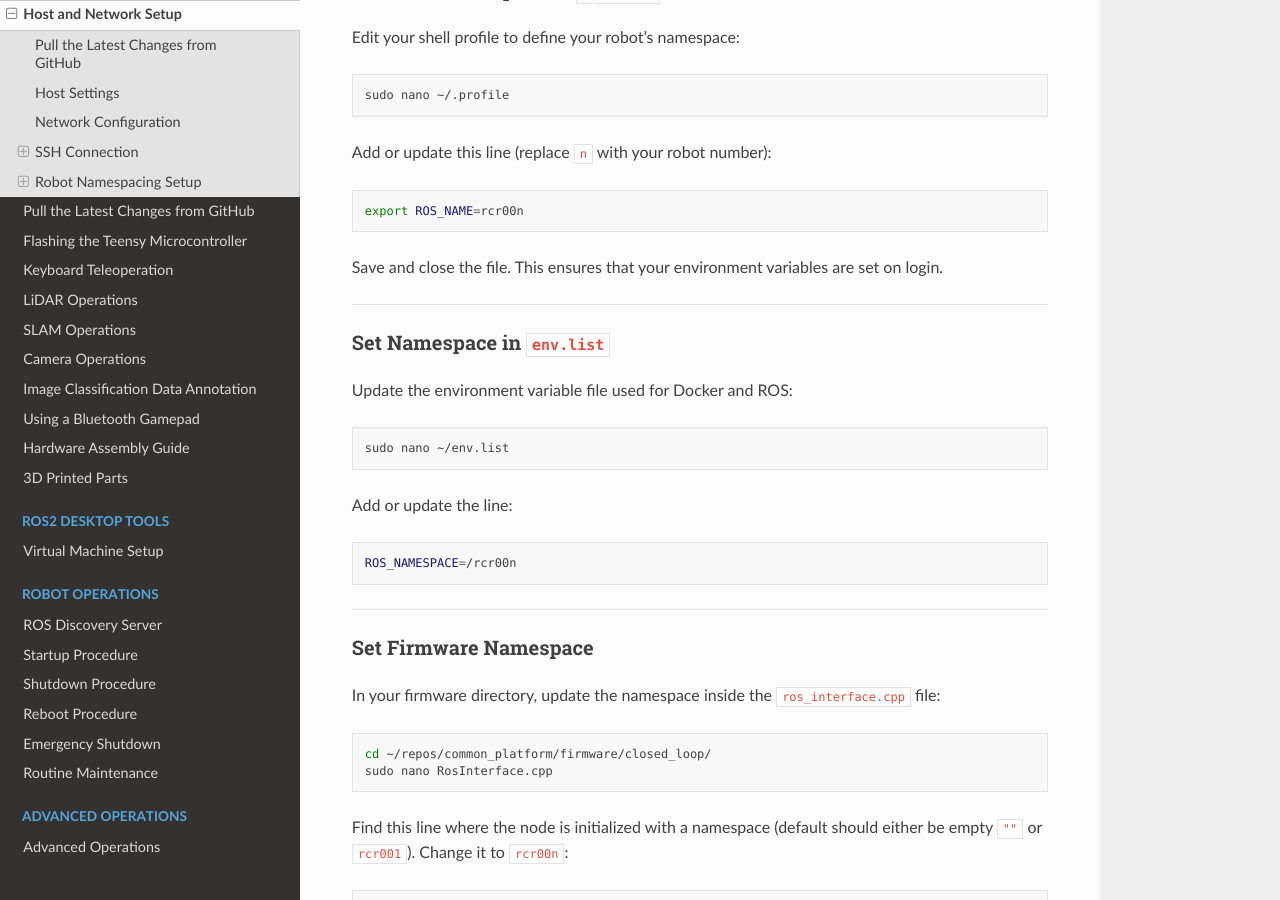
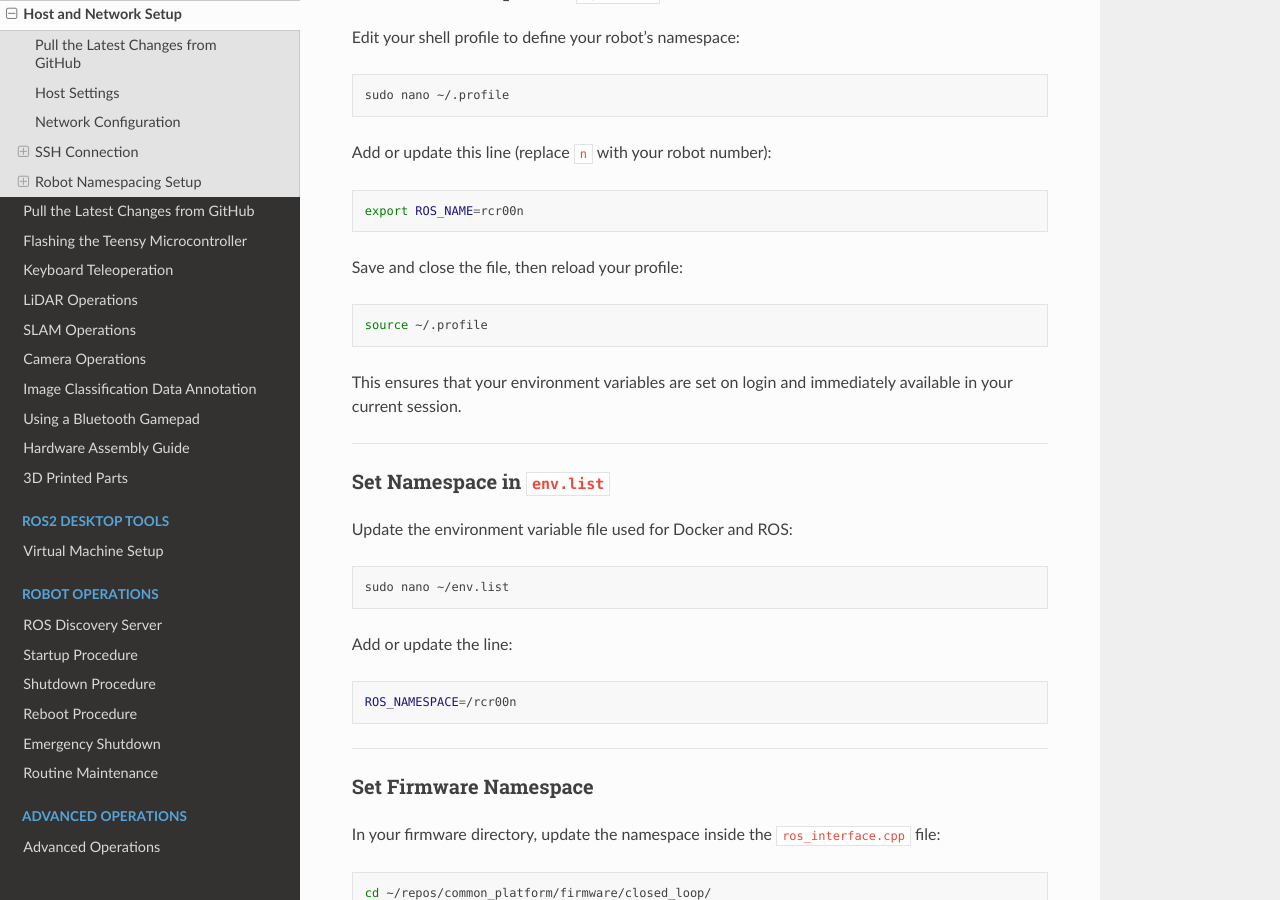
Before and after one commit to RoseCityRobotics/common_platform, a Sphinx documentation site: the page built from docs/source/setup/host_and_software.md, in a window 1280 px wide and 900 px high, scrolled down 3463 px. Built offline with Sphinx 7.4.7 and the Read the Docs theme 3.1.0, drawn with Linux system fonts in a browser that asks for light colours; pages that are not in the unit, such as notebooks, are missing from menus.

Commit message:
add source profile

````diff
--- a/docs/source/setup/host_and_software.md
+++ b/docs/source/setup/host_and_software.md
@@ -152,7 +152,13 @@ Add or update this line (replace `n` with your robot number):
 export ROS_NAME=rcr00n
 ```
 
-Save and close the file. This ensures that your environment variables are set on login.
+Save and close the file, then reload your profile:
+
+```bash
+source ~/.profile
+```
+
+This ensures that your environment variables are set on login and immediately available in your current session.
 
 ---
 
````
